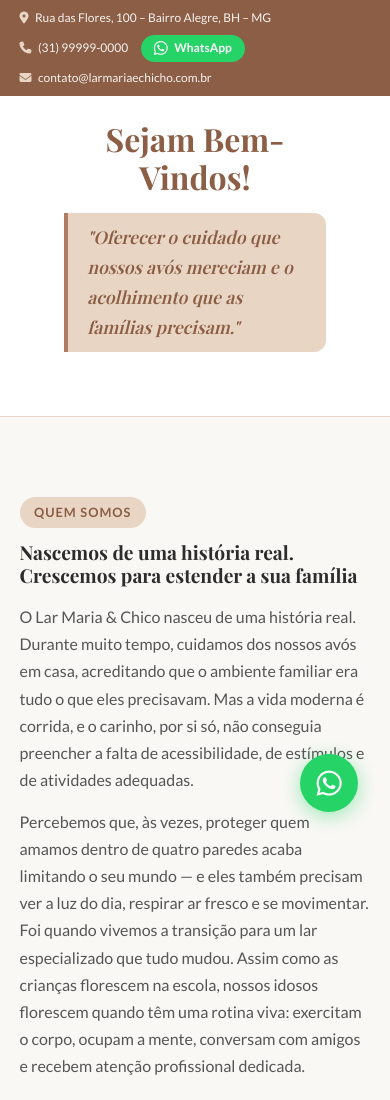
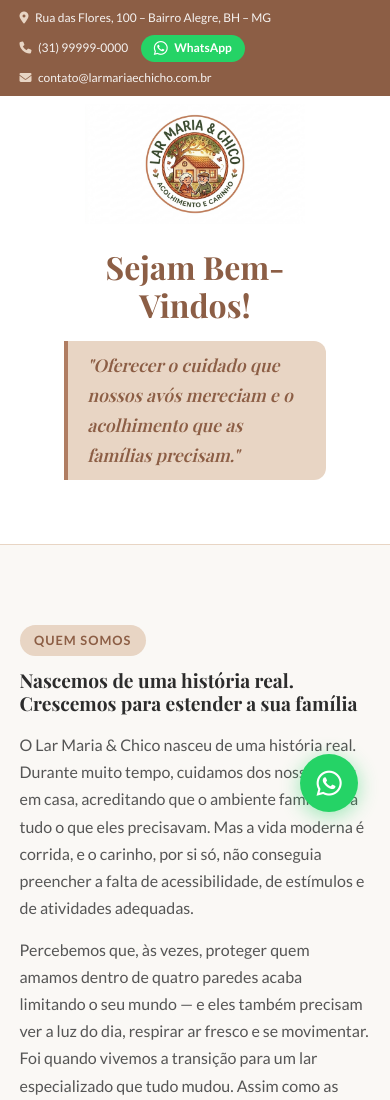
Before and after one commit to vitorstehling/siteMariaChico, a plain HTML site: page index.html in a window 390 px wide. Shown: the top 1100 px of the page. Drawn offline with nearby package versions, Linux system fonts and the light colour scheme.

Commit message:
fix: logo visivel no mobile

```diff
--- a/css/style.css
+++ b/css/style.css
@@ -564,7 +564,20 @@ footer p { margin: 0; font-size: .85rem; }
   .topbar-inner { justify-content: flex-start; gap: .4rem .8rem; }
   .topbar-item span { font-size: .75rem; }
 
-  .hero-logo-wrap { display: none; }
+  .hero-logo-wrap {
+    position: static;
+    transform: none;
+    display: flex;
+    justify-content: center;
+    margin-bottom: .5rem;
+  }
+
+  .hero-logo { height: 120px; }
+
+  #hero {
+    flex-direction: column;
+    justify-content: center;
+  }
 
   .cards-grid { grid-template-columns: 1fr; }
   .gallery-grid { grid-template-columns: repeat(2, 1fr); }
```
